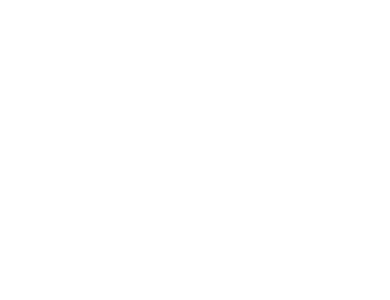
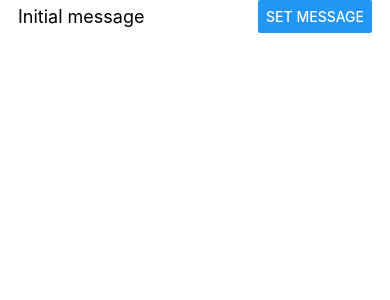
Before and after one commit to iaxelrad/ReduxToolkitExample, a React Native app: screen / in a window 390 px wide. Shown: the top 300 px of the page. Built offline with nearby package versions, Linux system fonts and the light colour scheme.

Commit message:
Setup Message component

```diff
--- a/src/App.tsx
+++ b/src/App.tsx
@@ -1,13 +1,15 @@
 import React from 'react';
 import {SafeAreaView, StatusBar, StyleSheet} from 'react-native';
 import {Provider} from 'react-redux';
+import Message from './components/Message';
 import {store} from './redux/store';
 
 const App = () => {
   return (
     <Provider store={store}>
+      <StatusBar barStyle={'dark-content'} />
       <SafeAreaView style={styles.container}>
-        <StatusBar />
+        <Message />
       </SafeAreaView>
     </Provider>
   );
@@ -16,7 +18,7 @@
 const styles = StyleSheet.create({
   container: {
     flex: 1,
-    paddingHorizontal: 24,
+    marginHorizontal: 18,
   },
 });
 
--- /dev/null
+++ b/src/components/Message.tsx
@@ -0,0 +1,34 @@
+import {Button, StyleSheet, Text, View} from 'react-native';
+import React from 'react';
+import {useDispatch, useSelector} from 'react-redux';
+import {RootState} from '../redux/store';
+import {setMessage} from '../redux/message';
+
+const Message = () => {
+  const dispatch = useDispatch();
+  const {message} = useSelector((state: RootState) => state.message);
+
+  const handlePress = () => {
+    dispatch(setMessage('Message from Component'));
+  };
+
+  return (
+    <View style={styles.container}>
+      <Text style={styles.text}>{message}</Text>
+      <Button title={'Set Message'} onPress={handlePress} />
+    </View>
+  );
+};
+
+export default Message;
+
+const styles = StyleSheet.create({
+  container: {
+    flexDirection: 'row',
+    justifyContent: 'space-between',
+    alignItems: 'center',
+  },
+  text: {
+    fontSize: 18,
+  },
+});
```
